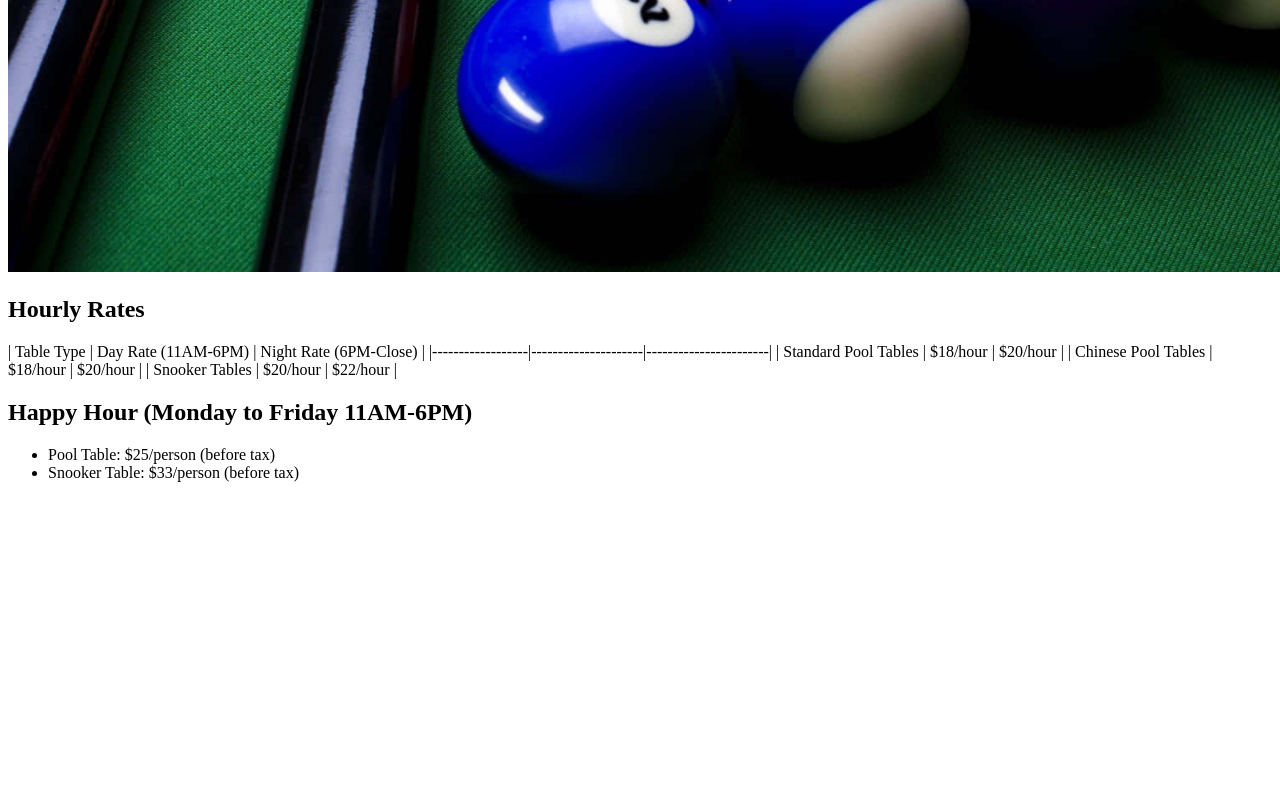
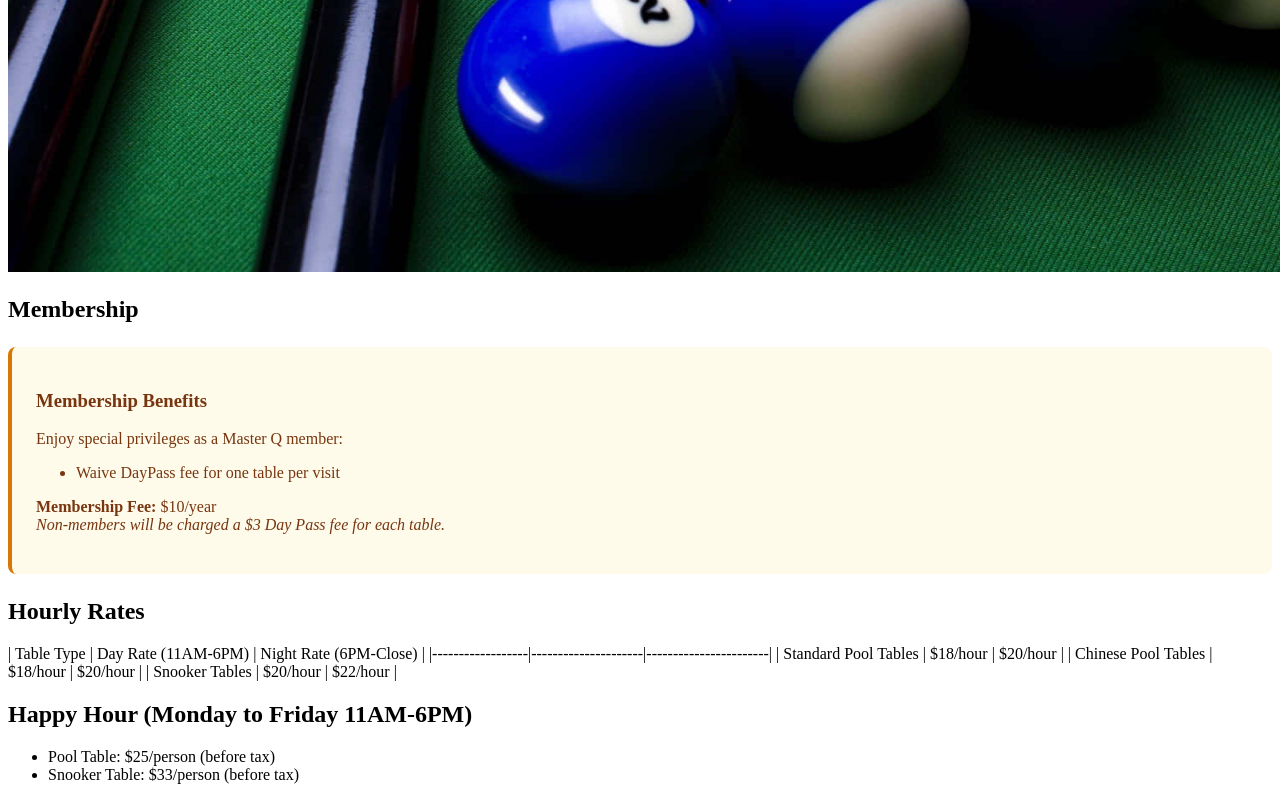
Before and after one commit to STZ0214/MQ-Menu, a Next.js app: page /billards in a window 1280 px wide. Shown: the part 708-1508 px from the top of the page. Before the commit the page ends 1206 px from the top, so only its background shows below. Built offline with nearby package versions, Linux system fonts and the light colour scheme.

Commit message:
Home & billiard section done

```diff
--- a/pages/billards.mdx
+++ b/pages/billards.mdx
@@ -8,6 +8,21 @@ import Image from 'next/image';
   height={900}
   alt="Professional Billard Tables"
 />
+
+## Membership
+
+<div className="membership-notice">
+  <h3>Membership Benefits</h3>
+  <p>Enjoy special privileges as a Master Q member:</p>
+  <ul>
+    <li>Waive DayPass fee for one table per visit</li>
+  </ul>
+
+  <div className="mt-4">
+    <strong>Membership Fee:</strong> $10/year<br />
+    <em>Non-members will be charged a $3 Day Pass fee for each table.</em>
+  </div>
+</div>
 
 ## Hourly Rates
 
--- a/pages/index.mdx
+++ b/pages/index.mdx
@@ -1,7 +1,7 @@
 import Image from 'next/image';
 import Link from 'next/link';
 
-# Welcome to MASTER Q BILLIARD & LOUNGE
+# Welcome to Master Q Snooker, Billiards & Lounge
 
 <div className="hero-container">
   <Image
@@ -28,7 +28,7 @@ import Link from 'next/link';
     </a>
   </Link>
 
-  <Link href="/food" passHref legacyBehavior>
+  <Link href="/menu" passHref legacyBehavior>
     <a className="nav-card food">
       <div>
         <h3>🍔 Food & Drinks Menu</h3>
--- a/styles/globals.css
+++ b/styles/globals.css
@@ -146,3 +146,24 @@
 .facebook-link:hover {
   color: #2d4373;
 }
+
+
+/* Membership Part Color Style */
+.membership-notice {
+  padding: 1.5rem;
+  border-radius: 0.5rem;
+  margin: 1.5rem 0;
+  border-left: 4px solid #d97706; /* Amber-600 */
+}
+
+/* Light mode */
+.membership-notice {
+  background-color: #fffbeb; /* Yellow-50 */
+  color: #78350f; /* Yellow-900 */
+}
+
+/* Dark mode */
+.dark .membership-notice {
+  background-color: rgba(253, 224, 71, 0.1); /* Yellow-300 with 10% opacity */
+  color: #fef3c7; /* Yellow-100 */
+}
--- a/theme.config.tsx
+++ b/theme.config.tsx
@@ -7,6 +7,9 @@ const config: DocsThemeConfig = {
       🎱 Master Q
     </span>
   ),
+  search: {
+    placeholder: "Search anything...", // Custom placeholder
+  },
   docsRepositoryBase: 'https://github.com/shuding/nextra-docs-template',
   footer: {
     text: (
@@ -26,7 +29,7 @@ const config: DocsThemeConfig = {
     key: 'beer-specials',
     text: (
       <div className="banner-scroll px-2">
-        🎉 Weekday Beer Special: $5 for all domestic beers & $6 for all imported beers!
+        🎉 Weekday Beer Special: $5 for all domestic beers and $6 for all imported beers!
       </div>
     )
   }
```
